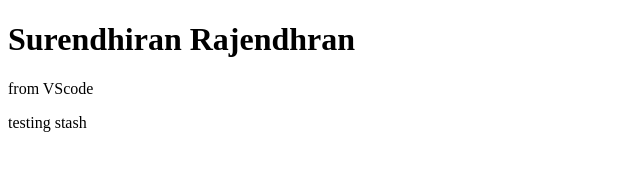
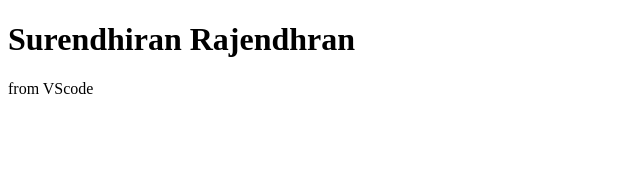
Before and after one commit to SurendhiranRajendhran/samplerepo, a plain HTML site: page index.html in a window 1280 px wide. Shown: the whole page, without its empty margins (0-640 px from the left). Drawn offline with Linux system fonts and the light colour scheme.

Commit message:
feat : 1 line deleted

```diff
--- a/index.html
+++ b/index.html
@@ -8,6 +8,5 @@
 <body>
     <h1>Surendhiran Rajendhran</h1>
     <p>from VScode</p>
-    <p>testing stash</p>
 </body>
 </html>
```
